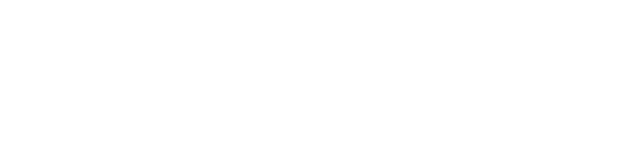
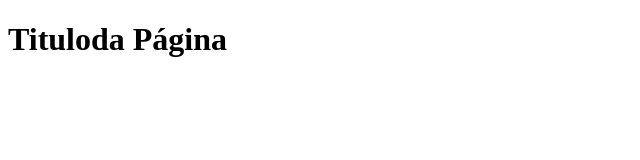
Before and after one commit to B347r12666/Exemplo2, a plain HTML site: page index.html in a window 1280 px wide. Shown: the whole page, without its empty margins (0-640 px from the left). Drawn offline with Linux system fonts and the light colour scheme.

Commit message:
feat: adicionado o titulo h1

```diff
--- a/index.html
+++ b/index.html
@@ -9,6 +9,8 @@
     <title>Exemplo 02</title>
 </head>
 <body>
+
+    <h1>Tituloda Página</h1>
     <!-- JAVA SCRIPT EXTERNO -->
      <script src="./src/js/script.js">
 
```
